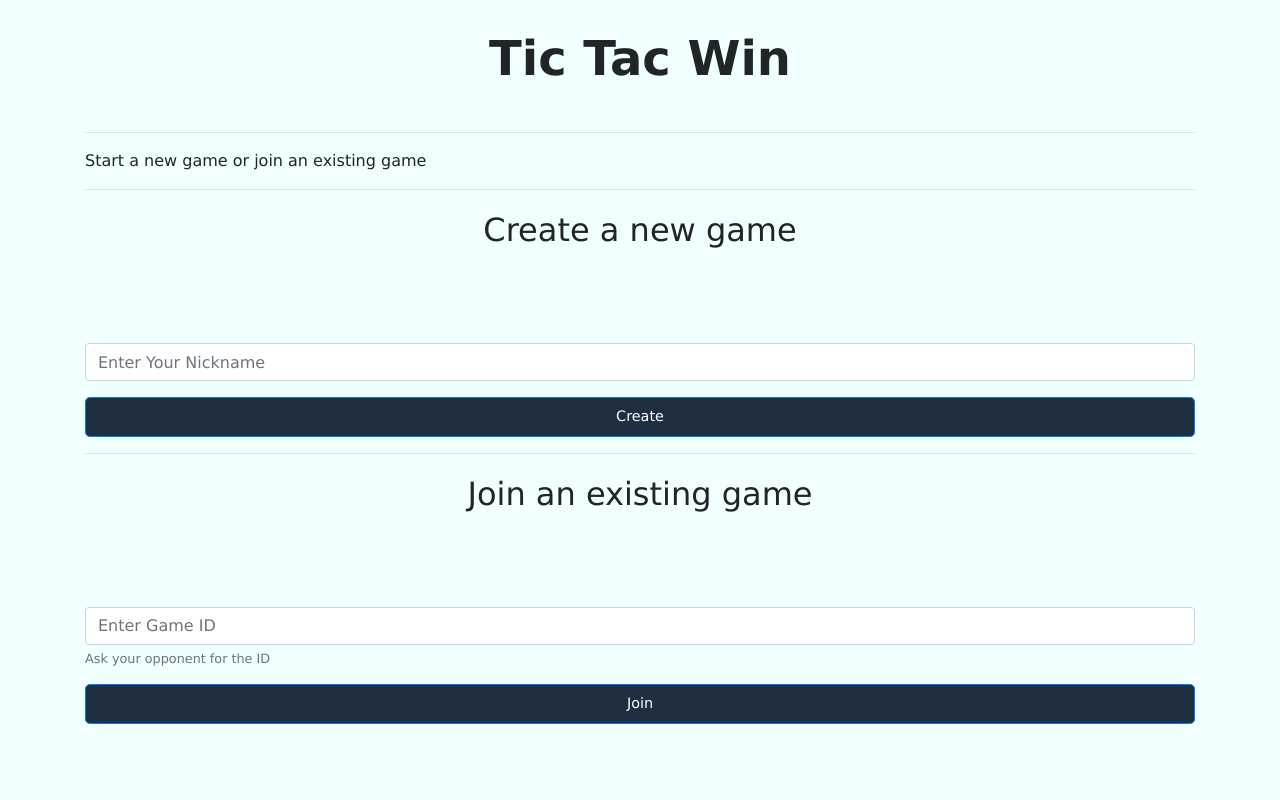
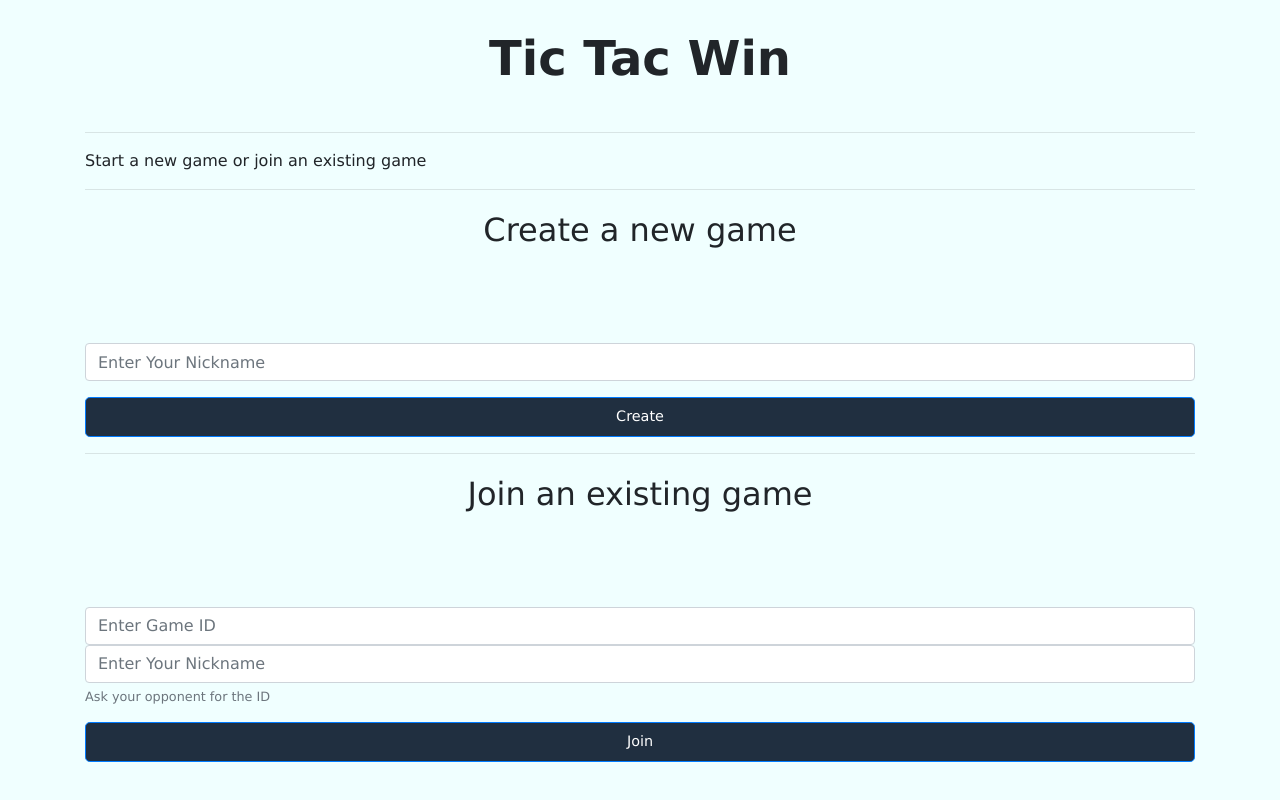
Before and after one commit to majdhasan/tictactoe, a React (Create React App) app: page / in a window 1280 px wide. Built offline with nearby package versions, Linux system fonts and the light colour scheme.

Commit message:
adjust form behaviour

```diff
--- a/src/components/CreateGameForm.jsx
+++ b/src/components/CreateGameForm.jsx
@@ -1,7 +1,7 @@
 import React, { useState } from 'react'
 
 
-export default function CreateGameForm() {
+export default function CreateGameForm({ onSubmit }) {
 
     const [name, setName] = useState('');
 
@@ -10,13 +10,13 @@ export default function CreateGameForm() {
         setName(value);
     }
 
-    const handleClick = e => {
-        e.preventDefault();
-        if (name !== "") {
-            console.log(name);
+    const handleClick = () => {
+
+        if (name !== '') {
+            onSubmit(name)
         }
+    }
 
-    }
     return (
         <div>
             <div className="section-hedaer">
--- a/src/components/JoinGameForm.jsx
+++ b/src/components/JoinGameForm.jsx
@@ -1,21 +1,23 @@
 import React, { useState } from 'react'
 
-function JoinGameForm() {
+function JoinGameForm({ onSubmit }) {
 
-    const [id, setId] = useState('');
+    const [state, setState] = useState({ id: '', name: '' })
+
 
     const handleChange = e => {
-        const { value } = e.target;
-        setId(value);
-    }
+        const { id, value } = e.target;
+        setState(oldvalue => {
+            return { ...oldvalue, [id]: value }
+        }
+        )
+    };
 
-    const handleClick = e => {
-        if (id !== '') {
-            e.preventDefault();
-            console.log(id);
+    const handleClick = () => {
+        const { id, name } = state;
+        if (id !== '' && name !== '') {
+            onSubmit(state.name, state.id)
         }
-
-        // TODO
     }
 
     return (
@@ -26,7 +28,8 @@ function JoinGameForm() {
             <form action="">
 
                 <div class="form-group">
-                    <input value={id} onChange={handleChange} type="id" class="form-control" id="exampleInputEmail1" aria-describedby="idHelp" placeholder="Enter Game ID" />
+                    <input value={state.id} onChange={handleChange} type="id" class="form-control" id="id" aria-describedby="idHelp" placeholder="Enter Game ID" />
+                    <input value={state.name} onChange={handleChange} type="name" class="form-control" id="name" placeholder="Enter Your Nickname" />
                     <small id="idHelp" class="form-text text-muted">Ask your opponent for the ID</small>
                 </div>
                 <button onClick={handleClick} type="button" class="btn btn-primary btn-lg btn-block">Join</button>
--- a/src/pages/Home.jsx
+++ b/src/pages/Home.jsx
@@ -4,6 +4,12 @@ import socketClient from 'socket.io-client'
 import { Navigation, CreateGameForm, JoinGameForm } from '../components'
 
 function Home() {
+
+    const handleSubmit = (name, id) => {
+
+        console.log(`name: ${name} and id: ${id}`);
+    }
+
     return (
         <div>
             {/* <Navigation></Navigation> */}
@@ -14,9 +20,9 @@ function Home() {
                 <hr />
                 <p className="description">Start a new game or join an existing game</p>
                 <hr />
-                <CreateGameForm></CreateGameForm>
+                <CreateGameForm onSubmit={handleSubmit} />
                 <hr />
-                <JoinGameForm></JoinGameForm>
+                <JoinGameForm onSubmit={handleSubmit} />
             </div>
         </div>
     )
```
Also changed, not shown: 1 other file (tests, documents, lock files or other folders).
